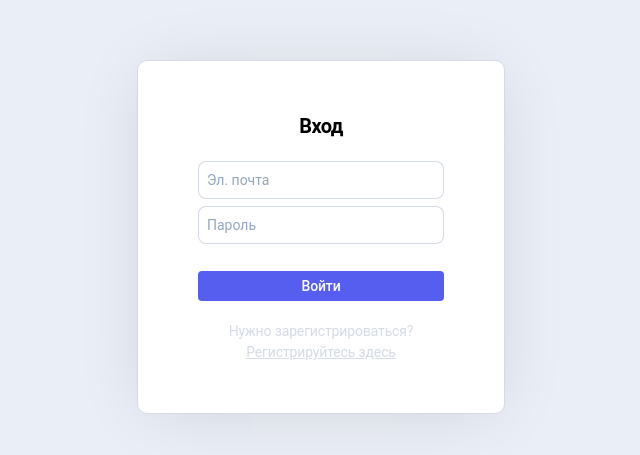
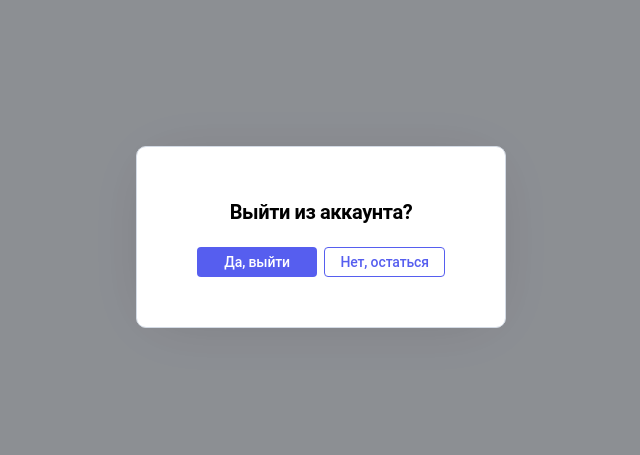
Before and after one commit to natalielogi/skypro-kanban, a React app: page /exit in a window 1280 px wide. Before the commit this address led to /login. Shown: the part 163-618 px from the top of the page, without its empty margins (319-959 px from the left). Built offline with nearby package versions, Linux system fonts and the light colour scheme; sample sign-in values are in the browser's storage; the HTML template or start-up script is replaced by a standard one.

Commit message:
сделала стили страницы выхода

```diff
--- a/src/components/AppRoutes.jsx
+++ b/src/components/AppRoutes.jsx
@@ -2,14 +2,16 @@ import LoginPage from "../pages/LoginPage/LoginPage";
 import RegisterPage from "../pages/RegisterPage/RegisterPage";
 import CardPage from "../pages/CardPage";
 import AddTaskPage from "../pages/AddTaskPage";
-import ExitModal from "../pages/ExitModal";
+import ExitModal from "../pages/ExitModal/ExitModal";
 import NotFoundPage from "../pages/NotFoundPage";
 import MainPage from "../pages/MainPage";
 import { Route, Routes, Navigate } from "react-router-dom";
 import { useState } from "react";
 
 function AppRoutes() {
-  const [isAuth, setIsAuth] = useState(false);
+  const [isAuth, setIsAuth] = useState(() => {
+    return localStorage.getItem("isAuth") === "true";
+  });
 
   const ProtectedRoute = ({ children }) => {
     if (!isAuth) return <Navigate to="/login" replace />;
--- a/src/components/popups/PopUser/PopUser.jsx
+++ b/src/components/popups/PopUser/PopUser.jsx
@@ -1,6 +1,13 @@
 import React, { forwardRef } from "react";
+import { useNavigate } from "react-router-dom";
 
 const PopUser = forwardRef(({ onClose }, ref) => {
+  const navigate = useNavigate();
+  const handleLogoutClick = () => {
+    onClose();
+    navigate("/exit");
+  };
+
   return (
     <div
       className="header__pop-user-set pop-user-set"
@@ -17,7 +24,7 @@ const PopUser = forwardRef(({ onClose }, ref) => {
         <p>Темная тема</p>
         <input type="checkbox" className="checkbox" name="checkbox" />
       </div>
-      <button type="button" className="_hover03" onClick={onClose}>
+      <button type="button" className="_hover03" onClick={handleLogoutClick}>
         Выйти
       </button>
     </div>
--- a/src/pages/ExitModal.jsx
+++ /dev/null
@@ -1,47 +0,0 @@
-import React from "react";
-import { useNavigate } from "react-router-dom";
-
-const ExitModal = ({ setIsAuth }) => {
-  const navigate = useNavigate();
-
-  const handleExit = (e) => {
-    e.preventDefault();
-    setIsAuth(false);
-    navigate("/login");
-  };
-
-  const handleStay = (e) => {
-    e.preventDefault();
-    navigate("/");
-  };
-
-  return (
-    <div className="pop-exit" id="popExit">
-      <div className="pop-exit__container">
-        <div className="pop-exit__block">
-          <div className="pop-exit__ttl">
-            <h2>Выйти из аккаунта?</h2>
-          </div>
-          <form className="pop-exit__form" id="formExit">
-            <div className="pop-exit__form-group">
-              <button
-                className="pop-exit__exit-yes _hover01"
-                onClick={handleExit}
-              >
-                Да, выйти
-              </button>
-              <button
-                className="pop-exit__exit-no _hover03"
-                onClick={handleStay}
-              >
-                Нет, остаться
-              </button>
-            </div>
-          </form>
-        </div>
-      </div>
-    </div>
-  );
-};
-
-export default ExitModal;
--- /dev/null
+++ b/src/pages/ExitModal/ExitModal.jsx
@@ -0,0 +1,45 @@
+import React from "react";
+import { useNavigate } from "react-router-dom";
+import {
+  PopExit,
+  ExitContainer,
+  ExitBlock,
+  ExitTitle,
+  ExitForm,
+  ButtonGroup,
+  ExitYes,
+  ExitNo,
+} from "./ExitModal.styled";
+
+const ExitModal = ({ setIsAuth }) => {
+  const navigate = useNavigate();
+
+  const handleExit = (e) => {
+    e.preventDefault();
+    setIsAuth(false);
+    navigate("/login");
+  };
+
+  const handleStay = (e) => {
+    e.preventDefault();
+    navigate("/");
+  };
+
+  return (
+    <PopExit>
+      <ExitContainer>
+        <ExitBlock>
+          <ExitTitle>Выйти из аккаунта?</ExitTitle>
+          <ExitForm>
+            <ButtonGroup>
+              <ExitYes onClick={handleExit}>Да, выйти</ExitYes>
+              <ExitNo onClick={handleStay}>Нет, остаться</ExitNo>
+            </ButtonGroup>
+          </ExitForm>
+        </ExitBlock>
+      </ExitContainer>
+    </PopExit>
+  );
+};
+
+export default ExitModal;
--- /dev/null
+++ b/src/pages/ExitModal/ExitModal.styled.js
@@ -0,0 +1,92 @@
+import styled from "styled-components";
+
+export const PopExit = styled.div`
+  position: fixed;
+  top: 0;
+  left: 0;
+  width: 100vw;
+  height: 100vh;
+  z-index: 1000;
+`;
+
+export const ExitContainer = styled.div`
+  width: 100%;
+  height: 100%;
+  min-height: 100vh;
+  padding: 0 16px;
+  display: flex;
+  flex-direction: column;
+  align-items: center;
+  justify-content: center;
+  background: rgba(0, 0, 0, 0.4);
+`;
+
+export const ExitBlock = styled.div`
+  background-color: #ffffff;
+  max-width: 370px;
+  width: 100%;
+  padding: 50px 60px;
+  border-radius: 10px;
+  border: 0.7px solid #d4dbe5;
+  box-shadow: 0px 4px 67px -12px rgba(0, 0, 0, 0.13);
+`;
+
+export const ExitTitle = styled.h2`
+  text-align: center;
+  font-size: 20px;
+  font-weight: 700;
+  line-height: 30px;
+  letter-spacing: -0.4px;
+  margin-bottom: 20px;
+`;
+
+export const ExitForm = styled.form``;
+
+export const ButtonGroup = styled.div`
+  width: 100%;
+  display: flex;
+  align-items: center;
+  gap: 7px;
+`;
+
+export const ExitYes = styled.button`
+  width: 153px;
+  height: 30px;
+  background-color: #565eef;
+  border-radius: 4px;
+  border: none;
+  outline: none;
+  font-size: 14px;
+  line-height: 21px;
+  font-weight: 500;
+  letter-spacing: -0.14px;
+  color: #ffffff;
+  display: flex;
+  align-items: center;
+  justify-content: center;
+
+  &:hover {
+    background-color: #33399b;
+  }
+`;
+
+export const ExitNo = styled.button`
+  width: 153px;
+  height: 30px;
+  background-color: transparent;
+  border-radius: 4px;
+  border: 0.7px solid #565eef;
+  outline: none;
+  font-size: 14px;
+  line-height: 21px;
+  font-weight: 500;
+  letter-spacing: -0.14px;
+  color: #565eef;
+  display: flex;
+  align-items: center;
+  justify-content: center;
+
+  &:hover {
+    background-color: #f3f3f3;
+  }
+`;
--- a/src/pages/LoginPage/LoginPage.jsx
+++ b/src/pages/LoginPage/LoginPage.jsx
@@ -12,6 +12,7 @@ const LoginPage = ({ setIsAuth }) => {
   const handleSubmit = (e) => {
     e.preventDefault();
     setIsAuth(true);
+    localStorage.setItem("isAuth", "true");
     navigate("/");
   };
 
```
